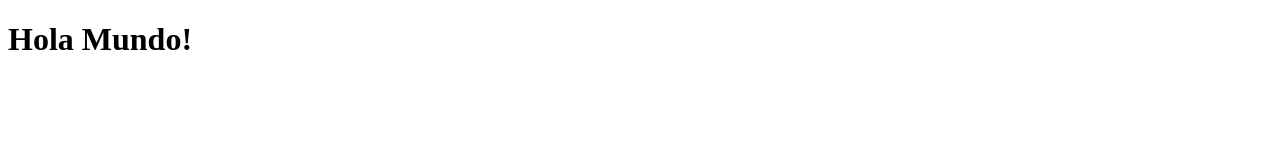
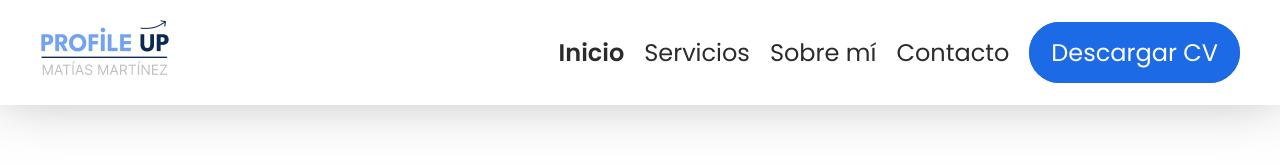
Before and after one commit to TomasSorgetti/profileup, an Astro site: page / in a window 1280 px wide. Built offline with nearby package versions, Linux system fonts and the light colour scheme; Astro itself is replaced by a stand-in of ours.

Commit message:
navbar responsive && styles

```diff
--- /dev/null
+++ b/src/components/Navbar.astro
@@ -0,0 +1,127 @@
+---
+
+---
+
+<script>
+    const navbarToggle = document.querySelector(".navbar-toggle");
+    const navbarMenu = document.querySelector(".navbar-menu");
+    const currentURL = window.location.href;
+    const navLinks = document.querySelectorAll(".navbar-menu li a");
+    navLinks.forEach((link) => {
+        if (link.href === currentURL) {
+            link.classList.add("active");
+        }
+    });
+    navbarToggle.addEventListener("click", () => {
+        navbarMenu.classList.toggle("active-nav");
+    });
+</script>
+
+<header>
+    <nav>
+        <a class="logo" href="/">
+            <img src="/images/logo.png" alt="profile up logo" />
+        </a>
+        <div class="navbar-toggle">
+            <span class="navbar-toggle-icon"></span>
+            <span class="navbar-toggle-icon"></span>
+            <span class="navbar-toggle-icon"></span>
+        </div>
+        <ul class="navbar-menu">
+            <li>
+                <a href="/">Inicio</a>
+            </li>
+            <li>
+                <a href="/servicios">Servicios</a>
+            </li>
+            <li>
+                <a href="/sobremi">Sobre mí</a>
+            </li>
+            <li>
+                <a href="/contacto">Contacto</a>
+            </li>
+            <li>
+                <a id="btn" href="#">Descargar CV</a>
+            </li>
+        </ul>
+    </nav>
+</header>
+
+<style>
+    header {
+        position: fixed;
+        width: 100%;
+        background-color: white;
+        box-shadow: 0px -9px 59px 0px rgba(135, 135, 135, 0.67);
+        -webkit-box-shadow: 0px -9px 59px 0px rgba(135, 135, 135, 0.67);
+        -moz-box-shadow: 0px -9px 59px 0px rgba(135, 135, 135, 0.67);
+    }
+    .logo {
+        z-index: 9999;
+    }
+    header nav {
+        display: flex;
+        align-items: center;
+        justify-content: space-between;
+        padding: 20px 0;
+        max-width: 1200px;
+        margin: 0 auto;
+    }
+    .navbar-menu {
+        display: flex;
+        list-style: none;
+        gap: 20px;
+    }
+
+    .navbar-menu li a {
+        text-decoration: none;
+        color: #2a2c2c;
+        font-size: 1.5rem;
+    }
+    .navbar-menu li a.active {
+        font-weight: 600;
+    }
+    #btn {
+        background-color: #1d6ae6;
+        color: white;
+        padding: 12px 20px;
+        border-radius: 100px;
+        border: 2px solid #1d6ae6;
+    }
+    .navbar-toggle {
+        display: none;
+        flex-direction: column;
+        gap: 8px;
+        cursor: pointer;
+        z-index: 9999;
+    }
+    .navbar-toggle-icon {
+        width: 35px;
+        height: 5px;
+        background-color: #2a2c2c;
+        border-radius: 2px;
+    }
+
+    @media screen and (max-width: 768px) {
+        .navbar-toggle {
+            display: flex;
+        }
+        .navbar-menu {
+            position: fixed;
+            left: 0;
+            top: 0;
+            width: 100%;
+            height: 100vh;
+            background-color: white;
+            flex-direction: column;
+            justify-content: center;
+            align-items: center;
+            gap: 60px;
+            transform: translateY(-100%);
+            transition: transform 0.4s ease-in-out;
+        }
+        .navbar-menu.active-nav {
+            transform: translateY(0);
+        }
+    }
+</style>
--- a/src/layouts/Layout.astro
+++ b/src/layouts/Layout.astro
@@ -1,4 +1,6 @@
 ---
+import Navbar from "../components/Navbar.astro";
+
 interface Props {
 	title: string;
 }
@@ -7,7 +9,7 @@ const { title } = Astro.props;
 ---
 
 <!doctype html>
-<html lang="en">
+<html lang="es">
 	<head>
 		<meta charset="UTF-8" />
 		<meta name="description" content="Astro description" />
@@ -17,9 +19,48 @@ const { title } = Astro.props;
 		<title>{title}</title>
 	</head>
 	<body>
+		<Navbar />
 		<slot />
 	</body>
 </html>
 <style is:global>
+	@font-face {
+		font-family: "Poppins";
+		src: url("/fonts/Poppins-Bold.ttf") format("truetype");
+		font-weight: 700;
+		font-style: normal;
+	}
+	@font-face {
+		font-family: "Poppins";
+		src: url("/fonts/Poppins-SemiBold.ttf") format("truetype");
+		font-weight: 600;
+		font-style: normal;
+	}
+	@font-face {
+		font-family: "Poppins";
+		src: url("/fonts/Poppins-Medium.ttf") format("truetype");
+		font-weight: 500;
+		font-style: normal;
+	}
+	@font-face {
+		font-family: "Poppins";
+		src: url("/fonts/Poppins-Regular.ttf") format("truetype");
+		font-weight: 400;
+		font-style: normal;
+	}
+	@font-face {
+		font-family: "Poppins";
+		src: url("/fonts/Poppins-Light.ttf") format("truetype");
+		font-weight: 300;
+		font-style: normal;
+	}
+	* {
+		margin: 0;
+		padding: 0;
+		box-sizing: border-box;
+	}
+	body {
+		font-family: "Poppins";
+	}
 
 </style>
```
Also changed, not shown: public/favicon.svg, public/fonts/Poppins-Bold.ttf (added), public/fonts/Poppins-Light.ttf (added), public/fonts/Poppins-Medium.ttf (added), public/fonts/Poppins-Regular.ttf (added), public/fonts/Poppins-SemiBold.ttf (added), public/images/Intersect.png (added), public/images/logo.png (added).
